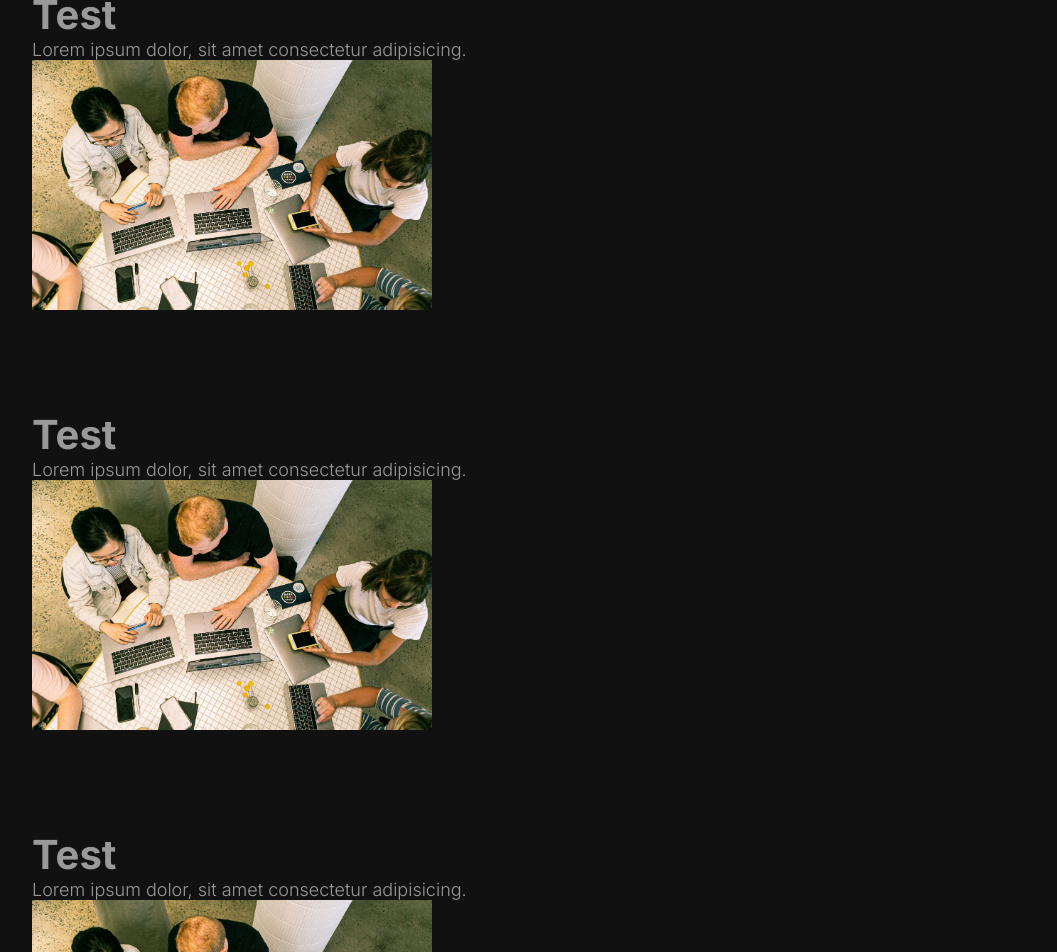
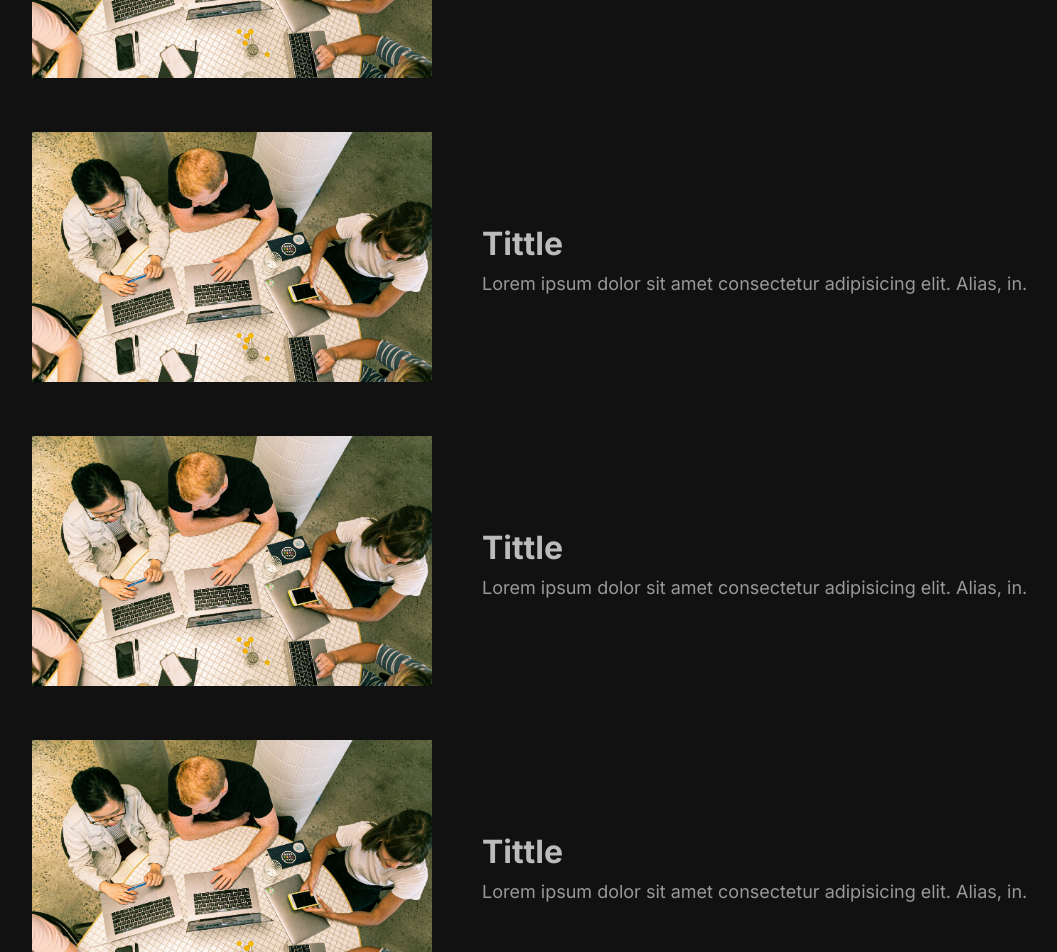
Before and after one commit to bitdy/Blodbyte_blog, a Next.js app: page /blog in a window 1280 px wide. Shown: the part 880-1832 px from the top of the page, without its empty margins (28-1085 px from the left). Built offline with nearby package versions, Linux system fonts and the light colour scheme.

Commit message:
Create this cool blogs

```diff
--- a/src/app/blog/page.jsx
+++ b/src/app/blog/page.jsx
@@ -1,6 +1,5 @@
 import React from 'react'
 import styles from "./page.module.css"
-import Button from '@/components/Button/Button'
 import Image from 'next/image'
 import Link from 'next/link'
 
@@ -8,7 +7,7 @@ import Link from 'next/link'
 const Blog = () => {
   return (
     <div className={styles.mainContainer}>
-      <Link href="/blog/testId" className={styles.container} >
+      <Link href='/blog/testId' className={styles.container} >
         <div className={styles.imageContainer}>
           <Image
             src="/about.jpeg"
@@ -19,11 +18,11 @@ const Blog = () => {
           />
         </div>
         <div className={styles.content}>
-          <h1 className={styles.title}>Test</h1>
-          <p className={styles.desc}>Lorem ipsum dolor, sit amet consectetur adipisicing.</p>
+          <h1 className={styles.title}>Tittle</h1>
+          <p className={styles.desc}>Lorem ipsum dolor sit amet consectetur adipisicing elit. Alias, in.</p>
         </div>
       </Link>
-      <Link href="/blog/testId" className={styles.container} >
+      <Link href='/blog/testId' className={styles.container} >
         <div className={styles.imageContainer}>
           <Image
             src="/about.jpeg"
@@ -34,11 +33,11 @@ const Blog = () => {
           />
         </div>
         <div className={styles.content}>
-          <h1 className={styles.title}>Test</h1>
-          <p className={styles.desc}>Lorem ipsum dolor, sit amet consectetur adipisicing.</p>
+          <h1 className={styles.title}>Tittle</h1>
+          <p className={styles.desc}>Lorem ipsum dolor sit amet consectetur adipisicing elit. Alias, in.</p>
         </div>
       </Link>
-      <Link href="/blog/testId" className={styles.container} >
+      <Link href='/blog/testId' className={styles.container} >
         <div className={styles.imageContainer}>
           <Image
             src="/about.jpeg"
@@ -49,11 +48,11 @@ const Blog = () => {
           />
         </div>
         <div className={styles.content}>
-          <h1 className={styles.title}>Test</h1>
-          <p className={styles.desc}>Lorem ipsum dolor, sit amet consectetur adipisicing.</p>
+          <h1 className={styles.title}>Tittle</h1>
+          <p className={styles.desc}>Lorem ipsum dolor sit amet consectetur adipisicing elit. Alias, in.</p>
         </div>
       </Link>
-      <Link href="/blog/testId" className={styles.container} >
+      <Link href='/blog/testId' className={styles.container} >
         <div className={styles.imageContainer}>
           <Image
             src="/about.jpeg"
@@ -64,11 +63,11 @@ const Blog = () => {
           />
         </div>
         <div className={styles.content}>
-          <h1 className={styles.title}>Test</h1>
-          <p className={styles.desc}>Lorem ipsum dolor, sit amet consectetur adipisicing.</p>
+          <h1 className={styles.title}>Tittle</h1>
+          <p className={styles.desc}>Lorem ipsum dolor sit amet consectetur adipisicing elit. Alias, in.</p>
         </div>
       </Link>
-      <Link href="/blog/testId" className={styles.container} >
+      <Link href='/blog/testId' className={styles.container} >
         <div className={styles.imageContainer}>
           <Image
             src="/about.jpeg"
@@ -79,11 +78,11 @@ const Blog = () => {
           />
         </div>
         <div className={styles.content}>
-          <h1 className={styles.title}>Test</h1>
-          <p className={styles.desc}>Lorem ipsum dolor, sit amet consectetur adipisicing.</p>
+          <h1 className={styles.title}>Tittle</h1>
+          <p className={styles.desc}>Lorem ipsum dolor sit amet consectetur adipisicing elit. Alias, in.</p>
         </div>
       </Link>
-      <Link href="/blog/testId" className={styles.container} >
+      <Link href='/blog/testId' className={styles.container} >
         <div className={styles.imageContainer}>
           <Image
             src="/about.jpeg"
@@ -94,8 +93,8 @@ const Blog = () => {
           />
         </div>
         <div className={styles.content}>
-          <h1 className={styles.title}>Test</h1>
-          <p className={styles.desc}>Lorem ipsum dolor, sit amet consectetur adipisicing.</p>
+          <h1 className={styles.title}>Tittle</h1>
+          <p className={styles.desc}>Lorem ipsum dolor sit amet consectetur adipisicing elit. Alias, in.</p>
         </div>
       </Link>
   </div>
--- a/src/app/blog/page.module.css
+++ b/src/app/blog/page.module.css
@@ -1,51 +1,22 @@
 .container {
+  display: flex;
+  align-items: center;
+  gap: 50px;
+  margin-bottom: 50px;
 }
 
-.top {
-  display: flex;
+.image{
+  object-fit: cover;
 }
 
-.info {
-  flex: 1;
-  display: flex;
-  flex-direction: column;
-  justify-content: space-between;
+.content {
 }
 
 .title{
-  font-size: 40px;
+  margin-bottom: 10px;
 }
 
 .desc{
   font-size: 18px;
-  font-weight: 300;
+  color: #999;
 }
-
-.author {
-  display: flex;
-  align-items: center;
-  gap: 10px;
-}
-
-.avatar {
-  object-fit: cover;
-  border-radius: 50%;
-}
-
-.imageContainer {
-  flex: 1;
-  height: 300px;
-  position: relative;
-}
-
-.image {
-  object-fit: cover;
-}
-
-.content {
-  margin-top: 50px;
-  font-size: 20px;
-  font-weight: 300;
-  color: #999;
-  text-align: justify;
-}
```
